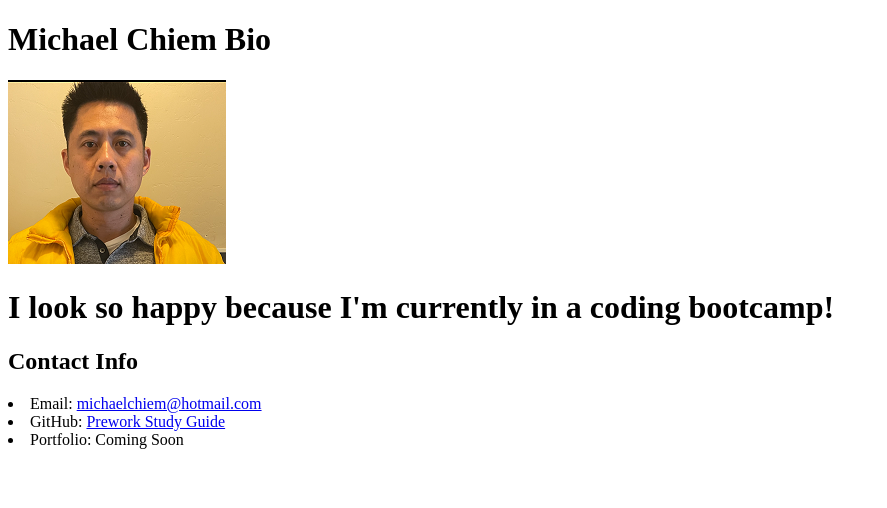
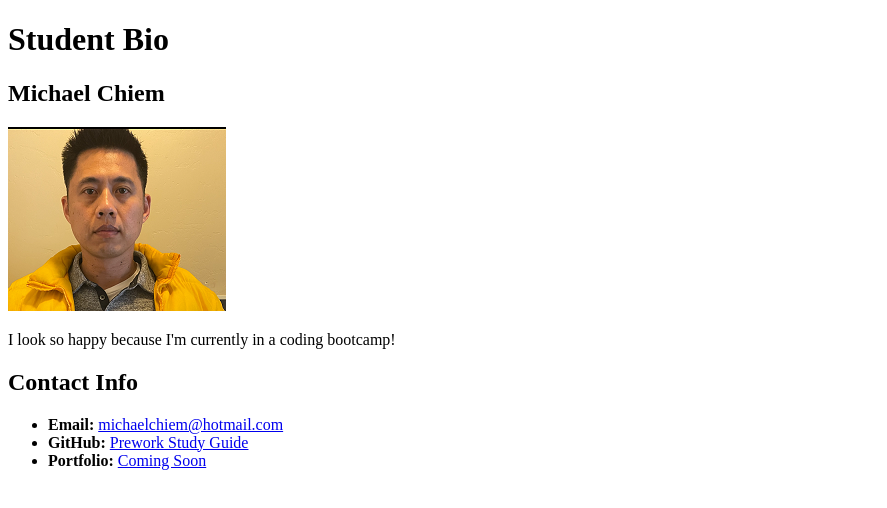
Before and after one commit to Michael-Chiem/activity-file, a plain HTML site: page 06-Stu_HTML/Unsolved/index.html in a window 1280 px wide. Shown: the whole page, without its empty margins (0-887 px from the left). Drawn offline with Linux system fonts and the light colour scheme.

Commit message:
New Changes for Class Work 1

```diff
--- a/06-Stu_HTML/Unsolved/index.html
+++ b/06-Stu_HTML/Unsolved/index.html
@@ -2,27 +2,28 @@
 <html lang="en-US">
 
   <head>
-    <meta charset="UTF-8" />
-    <meta http-equiv="X-UA-Compatible" content="IE=edge" />
-    <meta name="viewport" content="width=device-width, initial-scale=1.0" />
     <title>Michael Chiem Student Bio</title>
   </head>
 
   <body>
-    <header id="top">
-      <h1>Michael Chiem Bio</h1>
+    <header>
+      <h1 class="title">Student Bio</h1>
+    </header>
+<section>
+      <h2 class="title">Michael Chiem</h2>
       <img src="./me.png" alt="I am so happy!" />
-      <h1> I look so happy because I'm currently in a coding bootcamp!</h1>
-  </header>
+      <p> I look so happy because I'm currently in a coding bootcamp!</p>
+</section>
 
+<section>
+      <h2 class="title">Contact Info</h2>
+  <ul>
+    <li><strong>Email:</strong> <a href="#">michaelchiem@hotmail.com</a></li>
+    <li><strong>GitHub:</strong> <a href="#">Prework Study Guide</a></li>
+    <li><strong>Portfolio:</strong> <a href="#"> Coming Soon</a></li>
+</ul>
+</section>
 
-  <main>
-    <h2>Contact Info</h2>
-    <li>Email: <a href="michaelchiem@hotmail.com">michaelchiem@hotmail.com</a></li>
-    <li>GitHub: <a href="//michael-chiem.github.io/Prework-study-guide">Prework Study Guide</a></li>
-    <li>Portfolio: Coming Soon</li>
-  </main>
-
-  </body>
+</body>
 
 </html>
```
